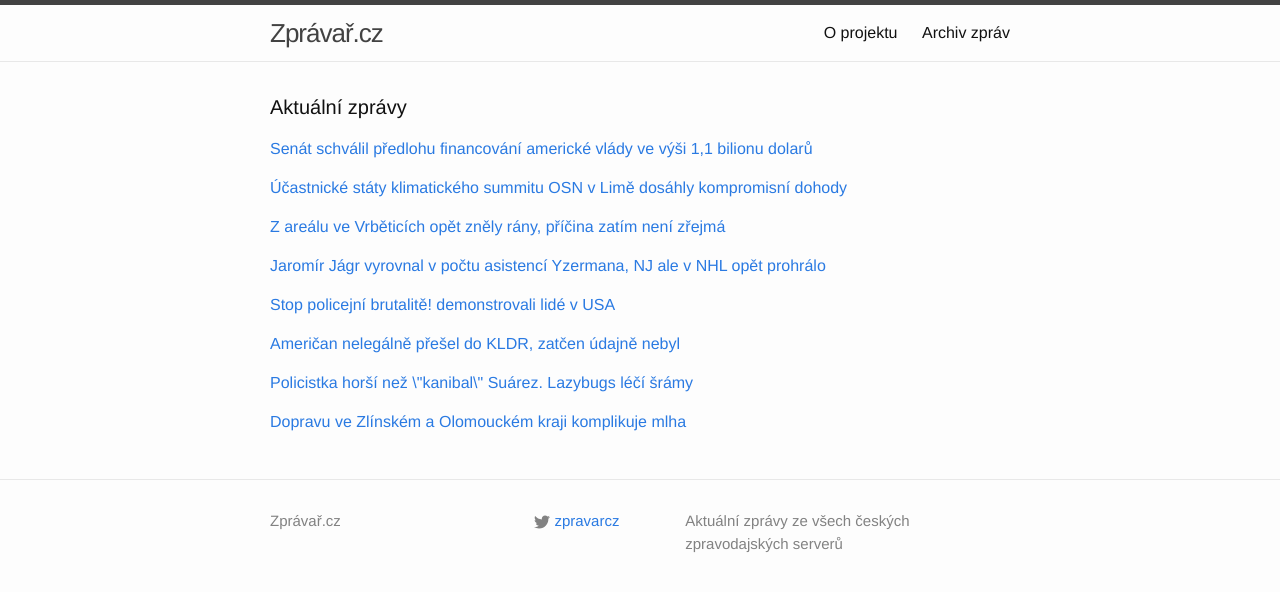
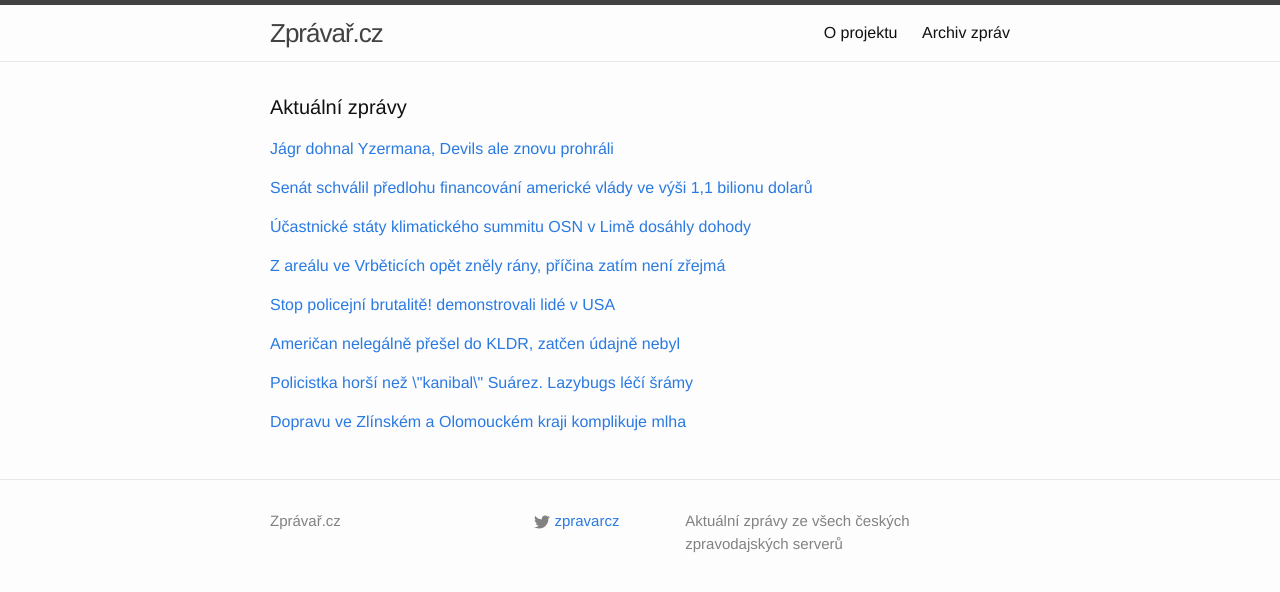
Before and after one commit to adliska/zpravar, a Jekyll site: the page built from index.html, in a window 1280 px wide. Shown: the top 592 px of the page. Built offline with Jekyll 4.4.1, drawn with Linux system fonts in a browser that asks for light colours; some of the changed lines change nothing that is shown.

Commit message:
zpravar news update

```diff
--- a/index.html
+++ b/index.html
@@ -5,8 +5,19 @@ layout: default
 <div class="home">
     <h1 class="page-heading">Aktuální zprávy</h1>
 
-<p><a href="javascript:;" onclick="toggle_visibility('zpravy0')">Senát schválil předlohu financování americké vlády ve výši 1,1 bilionu dolarů</a></p>
+<p><a href="javascript:;" onclick="toggle_visibility('zpravy0')">Jágr dohnal Yzermana, Devils ale znovu prohráli</a></p>
 <div id="zpravy0" style="display:none">
+<ul>
+<li><a href=http://www.tyden.cz/rubriky/sport/hokej/nhl/jagr-dohnal-yzermana-devils-ale-znovu-prohrali_327233.html>Jágr dohnal Yzermana, Devils ale znovu prohráli - www.tyden.cz</a></li>
+<li><a href=http://www.tyden.cz/rubriky/sport/hokej/nhl/jagr-dohnal-yzermana-voracek-byl-u-dvou-golu-philadelphie_327231.html>Jágr dohnal Yzermana, Voráček byl u dvou gólů Philadelphie - www.tyden.cz</a></li>
+<li><a href=http://www.rozhlas.cz/_zprava/jaromir-jagr-vyrovnal-v-poctu-asistenci-yzermana-nj-ale-v-nhl-opet-prohralo--1432296>Jaromír Jágr vyrovnal v počtu asistencí Yzermana, NJ ale v NHL opět prohrálo - www.rozhlas.cz</a></li>
+<li><a href=http://www.tyden.cz/rubriky/sport/hokej/nhl/jagr-dohnal-yzermana-jenze-devils-znovu-prohrali_327221.html>Jágr dohnal Yzermana, jenže Devils znovu prohráli - www.tyden.cz</a></li>
+<li><a href=http://www.sportovninoviny.cz/zpravy/jagr-dohnal-yzermana-devils-ale-znovu-prohrali/1158661>Jágr dohnal Yzermana, Devils ale znovu prohráli - www.sportovninoviny.cz</a></li>
+<li><a href=http://www.denik.cz/hokej/jagr-dohnal-yzermana-devils-ale-znovu-prohrali-20141214.html>Jágr dohnal Yzermana, Devils ale znovu prohráli - www.denik.cz</a></li>
+<li><a href=http://sport.aktualne.cz/voracek-zaril-jenze-seugin-sestrelil-devils-a-dal-mu-unika/r~feaf89f2830c11e4bdad0025900fea04/>Voráček zářil, jenže Seugin sestřelil Devils a dál mu uniká - sport.aktualne.cz</a></li>
+</ul>
+</div><p><a href="javascript:;" onclick="toggle_visibility('zpravy1')">Senát schválil předlohu financování americké vlády ve výši 1,1 bilionu dolarů</a></p>
+<div id="zpravy1" style="display:none">
 <ul>
 <li><a href=http://zahranicni.ihned.cz/amerika-usa/c1-63257960-senat-schvalil-predlohu-financovani-americke-vlady-ve-vysi-1-1-bilionu-dolaru>Senát schválil předlohu financování americké vlády ve výši 1,1 bilionu dolarů - zahranicni.ihned.cz</a></li>
 <li><a href=http://zpravy.aktualne.cz/zahranici/americky-senat-schvalil-plan-financovani-vlady/r~db146878835c11e49e4b0025900fea04/>Americký Senát schválil plán financování vlády - zpravy.aktualne.cz</a></li>
@@ -15,32 +26,24 @@ layout: default
 <li><a href=http://zpravy.e15.cz/zahranicni/politika/americky-senat-schvalil-plan-financovani-vlady-1145611>Americký Senát schválil plán financování vlády - zpravy.e15.cz</a></li>
 <li><a href=http://zpravy.e15.cz/zahranicni/politika/senat-usa-prodlouzil-provizorium-pro-financovani-vladnich-uradu-do-stredy-1145611>Senát USA prodloužil provizorium pro financování vládních úřadů. Do středy - zpravy.e15.cz</a></li>
 </ul>
-</div><p><a href="javascript:;" onclick="toggle_visibility('zpravy1')">Účastnické státy klimatického summitu OSN v Limě dosáhly kompromisní dohody</a></p>
-<div id="zpravy1" style="display:none">
+</div><p><a href="javascript:;" onclick="toggle_visibility('zpravy2')">Účastnické státy klimatického summitu OSN v Limě dosáhly dohody</a></p>
+<div id="zpravy2" style="display:none">
 <ul>
+<li><a href=http://zahranicni.ihned.cz/amerika-usa/c1-63257970-ucastnicke-staty-klimatickeho-summitu-osn-v-lime-dosahly-dohody>Účastnické státy klimatického summitu OSN v Limě dosáhly dohody - zahranicni.ihned.cz</a></li>
 <li><a href=http://zahranicni.ihned.cz/amerika-usa/c1-63257970-ucastnicke-staty-klimatickeho-summitu-osn-v-lime-dosahly-kompromisni-dohody>Účastnické státy klimatického summitu OSN v Limě dosáhly kompromisní dohody - zahranicni.ihned.cz</a></li>
 <li><a href=http://www.ceskatelevize.cz/ct24/svet/295437-summit-osn-k-ochrane-klimatu-pouze-opatrne-nakrocil/>Summit OSN k ochraně klimatu pouze opatrně nakročil - www.ceskatelevize.cz</a></li>
 <li><a href=http://www.novinky.cz/ekonomika/356314-summit-osn-prijal-pouze-zaklady-pro-smlouvu-o-ochrane-klimatu.html>Summit OSN přijal pouze základy pro smlouvu o ochraně klimatu - www.novinky.cz</a></li>
 <li><a href=http://www.lidovky.cz/konec-jednani-summit-o-klimatu-prinesl-pouze-zakladni-shodu-pll-/zpravy-svet.aspx?c=A141214_081712_ln_zahranici_hm>Bez výsledku. Summit o klimatu přinesl pouze základní shodu  - www.lidovky.cz</a></li>
 <li><a href=http://zpravy.idnes.cz/summit-osn-v-lime-0zc-/zahranicni.aspx?c=A141214_082700_zahranicni_cen>Státníci na sumitu OSN v Limě našli základní kameny dohody o emisích - zpravy.idnes.cz</a></li>
 </ul>
-</div><p><a href="javascript:;" onclick="toggle_visibility('zpravy2')">Z areálu ve Vrběticích opět zněly rány, příčina zatím není zřejmá</a></p>
-<div id="zpravy2" style="display:none">
+</div><p><a href="javascript:;" onclick="toggle_visibility('zpravy3')">Z areálu ve Vrběticích opět zněly rány, příčina zatím není zřejmá</a></p>
+<div id="zpravy3" style="display:none">
 <ul>
 <li><a href=http://zpravy.idnes.cz/dalsi-rany-znely-z-arealu-ve-vrbeticich-d9b-/domaci.aspx?c=A141214_084458_domaci_cen>Z areálu ve Vrběticích opět zněly rány, příčina zatím není zřejmá - zpravy.idnes.cz</a></li>
 <li><a href=http://www.novinky.cz/krimi/356315-z-vrbetic-se-ozvaly-dalsi-dve-rany-policie-overuje-zda-slo-o-vybuchy.html>Z Vrbětic se ozvaly další dvě rány. Policie ověřuje, zda šlo o výbuchy - www.novinky.cz</a></li>
 <li><a href=http://zpravy.aktualne.cz/regiony/zlinsky/z-vrbetic-se-ozvaly-dve-rany-mohlo-jit-o-vybuchy/r~3c067be2836411e4b6d20025900fea04/>Z Vrbětic se ozvaly dvě rány, mohlo jít o výbuchy - zpravy.aktualne.cz</a></li>
 <li><a href=http://www.denik.cz/z_domova/z-arealu-ve-vrbeticich-se-ozvaly-dve-rany-policie-proveruje-zda-slo-o-vybuchy-20.html>Z areálu ve Vrběticích se ozvaly dvě rány. Policie prověřuje, zda šlo o výbuchy - www.denik.cz</a></li>
 <li><a href=http://www.ceskenoviny.cz/zpravy/zpravy/z-vrbetic-se-ozvaly-dve-rany-policie-overuje-zda-slo-o-vybuchy/1158692>Z Vrbětic se ozvaly dvě rány, policie ověřuje, zda šlo o výbuchy - www.ceskenoviny.cz</a></li>
-</ul>
-</div><p><a href="javascript:;" onclick="toggle_visibility('zpravy3')">Jaromír Jágr vyrovnal v počtu asistencí Yzermana, NJ ale v NHL opět prohrálo</a></p>
-<div id="zpravy3" style="display:none">
-<ul>
-<li><a href=http://www.rozhlas.cz/_zprava/jaromir-jagr-vyrovnal-v-poctu-asistenci-yzermana-nj-ale-v-nhl-opet-prohralo--1432296>Jaromír Jágr vyrovnal v počtu asistencí Yzermana, NJ ale v NHL opět prohrálo - www.rozhlas.cz</a></li>
-<li><a href=http://www.tyden.cz/rubriky/sport/hokej/nhl/jagr-dohnal-yzermana-jenze-devils-znovu-prohrali_327221.html>Jágr dohnal Yzermana, jenže Devils znovu prohráli - www.tyden.cz</a></li>
-<li><a href=http://www.sportovninoviny.cz/zpravy/jagr-dohnal-yzermana-devils-ale-znovu-prohrali/1158661>Jágr dohnal Yzermana, Devils ale znovu prohráli - www.sportovninoviny.cz</a></li>
-<li><a href=http://www.denik.cz/hokej/jagr-dohnal-yzermana-devils-ale-znovu-prohrali-20141214.html>Jágr dohnal Yzermana, Devils ale znovu prohráli - www.denik.cz</a></li>
-<li><a href=http://sport.aktualne.cz/voracek-zaril-jenze-seugin-sestrelil-devils-a-dal-mu-unika/r~feaf89f2830c11e4bdad0025900fea04/>Voráček zářil, jenže Seugin sestřelil Devils a dál mu uniká - sport.aktualne.cz</a></li>
 </ul>
 </div><p><a href="javascript:;" onclick="toggle_visibility('zpravy4')">Stop policejní brutalitě! demonstrovali lidé v USA</a></p>
 <div id="zpravy4" style="display:none">
```
